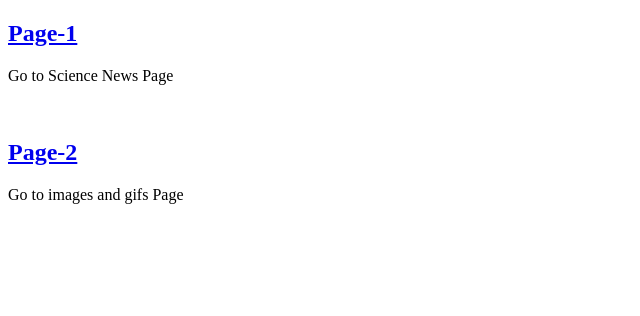
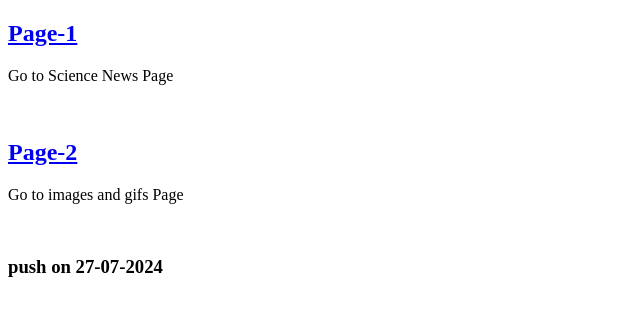
Before and after one commit to aasif112/html_css_pages, a plain HTML site: page index.html in a window 1280 px wide. Shown: the whole page, without its empty margins (0-640 px from the left). Drawn offline with Linux system fonts and the light colour scheme.

Commit message:
push date update

```diff
--- a/index.html
+++ b/index.html
@@ -12,6 +12,7 @@
     <h2><a href="gis_images.html">Page-2</a></h2>
     <p>Go to images and gifs Page</p>
     <br />
+    <h3>push on 27-07-2024</h3>
 
 </body>
 </html>
```
